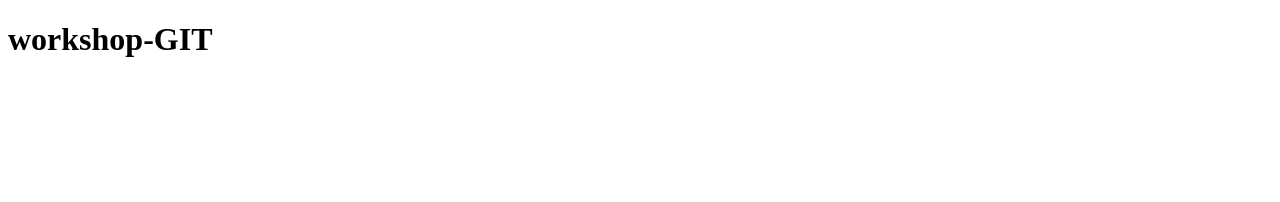
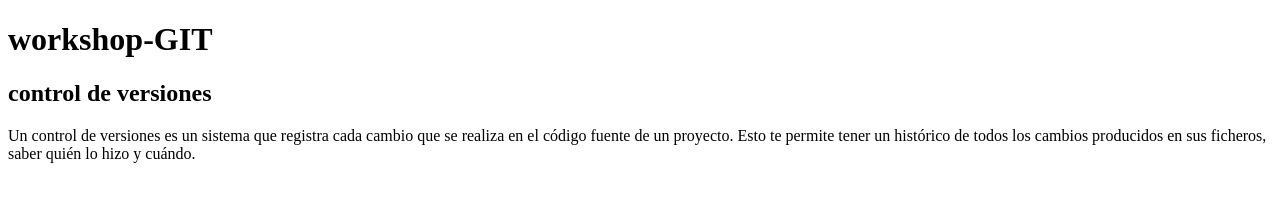
Before and after one commit to santo1284/workshop-git, a plain HTML site: page index.html in a window 1280 px wide. Drawn offline with Linux system fonts and the light colour scheme.

Commit message:
parrafo nuevo, concepto de control de versiones

```diff
--- a/index.html
+++ b/index.html
@@ -8,5 +8,10 @@
 </head>
 <body>
     <h1>workshop-GIT</h1>
+
+    <h2>control de versiones</h2>
+    <p>Un control de versiones es un sistema que registra cada cambio que se realiza
+        en el código fuente de un proyecto. Esto te permite tener un histórico de todos los
+        cambios producidos en sus ficheros, saber quién lo hizo y cuándo.</p>
 </body>
 </html>
```
